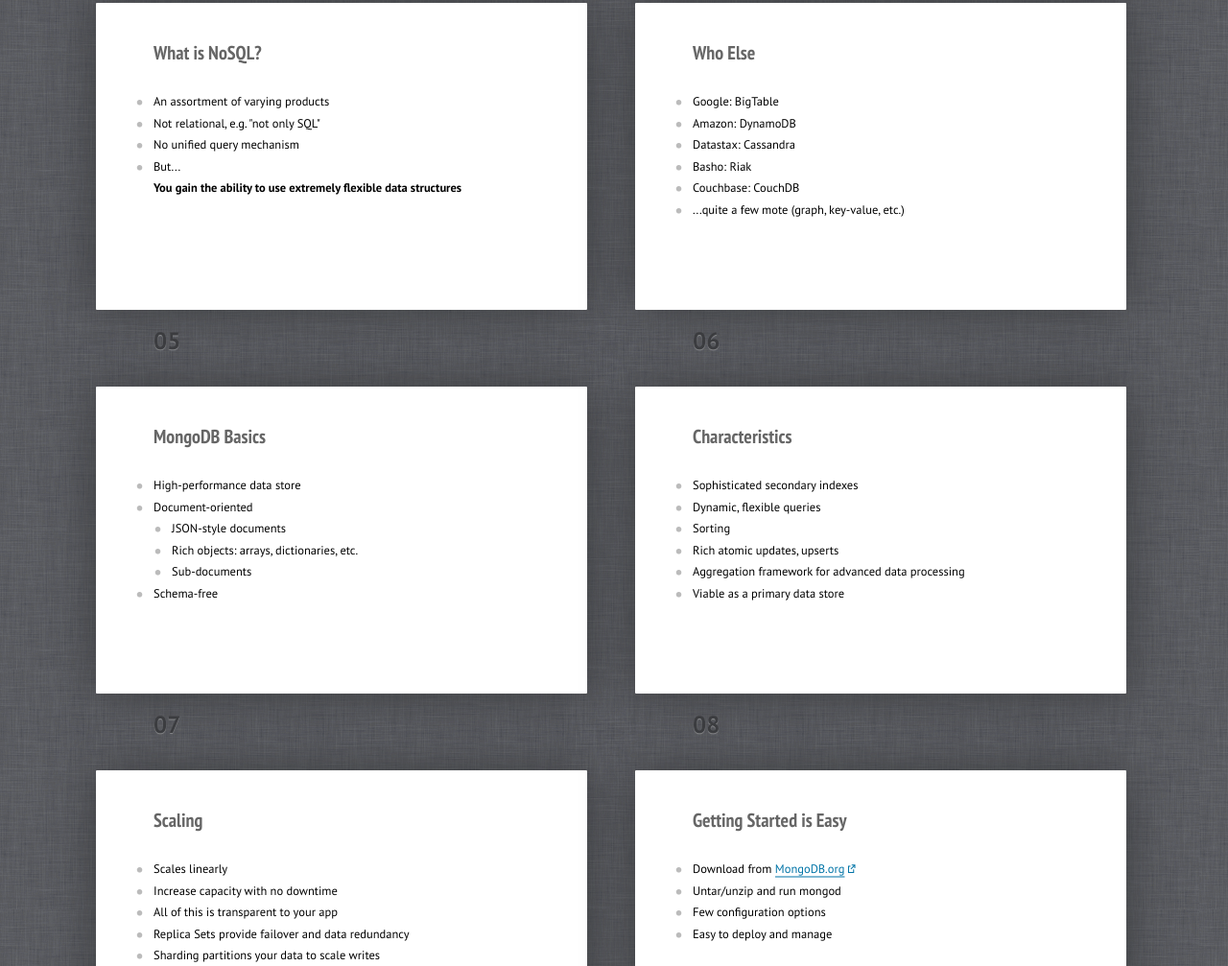
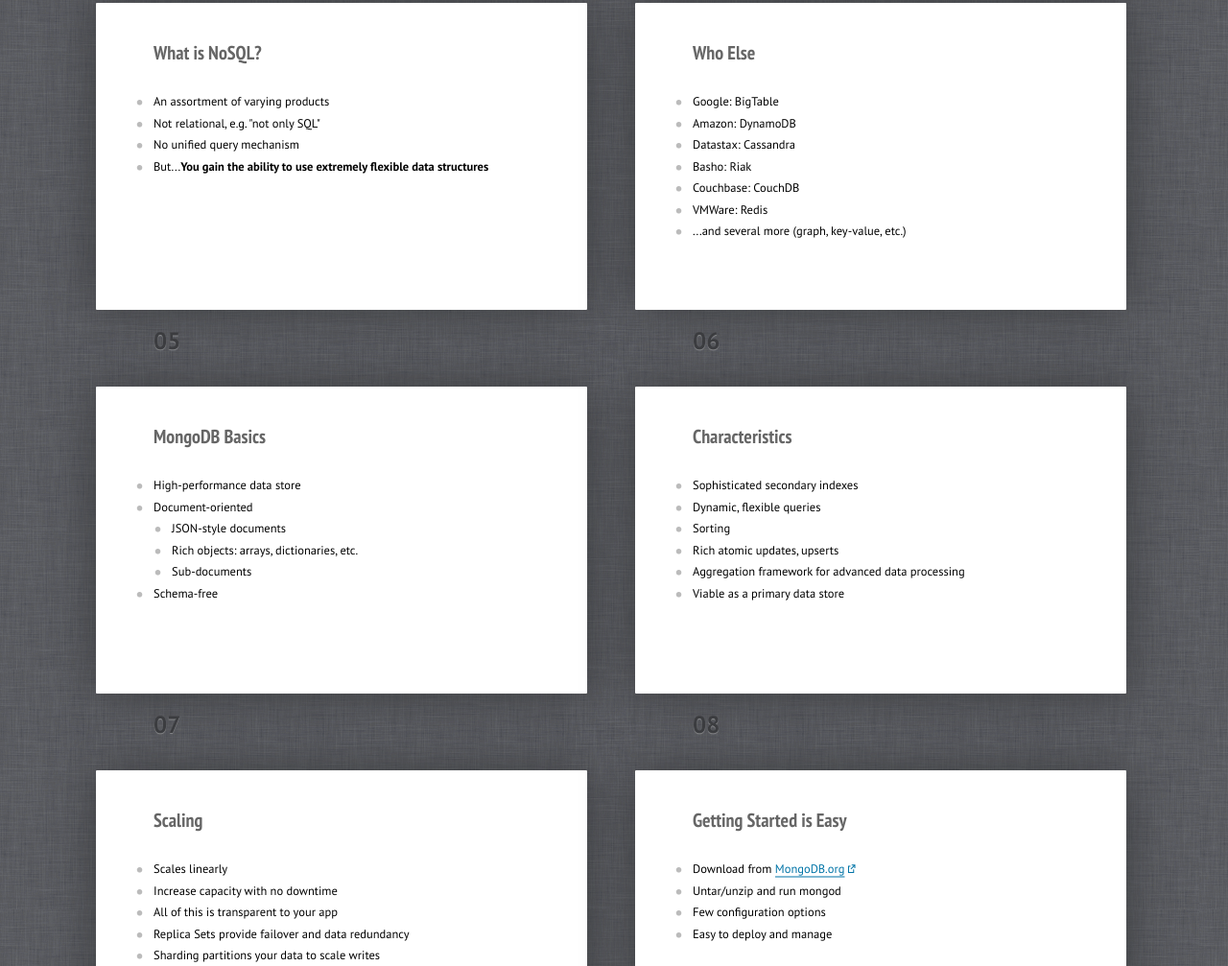
Before and after one commit to crcsmnky/cloudfoundry-checkins, a plain HTML site: page deck/index.html in a window 1280 px wide. Shown: the part 1052-2059 px from the top of the page at 96% size. Drawn offline with Linux system fonts and the light colour scheme.

Commit message:
minor formatting and content fixes

```diff
--- a/deck/index.html
+++ b/deck/index.html
@@ -103,7 +103,7 @@
 				<li>An assortment of varying products</li>
 				<li>Not relational, e.g. "not only SQL"</li>
 				<li>No unified query mechanism</li>
-				<li>But...<br/><b>You gain the ability to use extremely flexible data structures</b></li>
+				<li>But...<b>You gain the ability to use extremely flexible data structures</b></li>
 			</ul>
 		</section>
 	</div></div>
@@ -119,7 +119,8 @@
 				<li>Datastax: Cassandra</li>
 				<li>Basho: Riak</li>
 				<li>Couchbase: CouchDB</li>
-				<li>...quite a few mote (graph, key-value, etc.)</li>
+				<li>VMWare: Redis</li>
+				<li>...and several more (graph, key-value, etc.)</li>
 			</ul>
 		</section>
 	</div></div>
```
